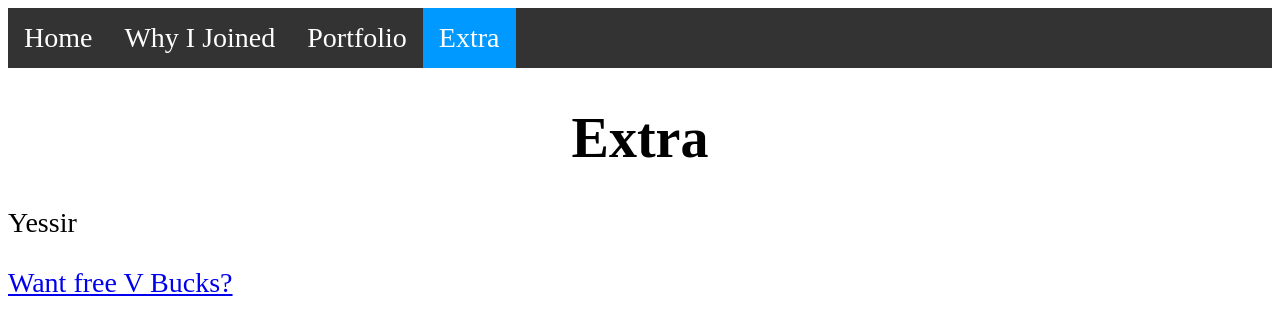
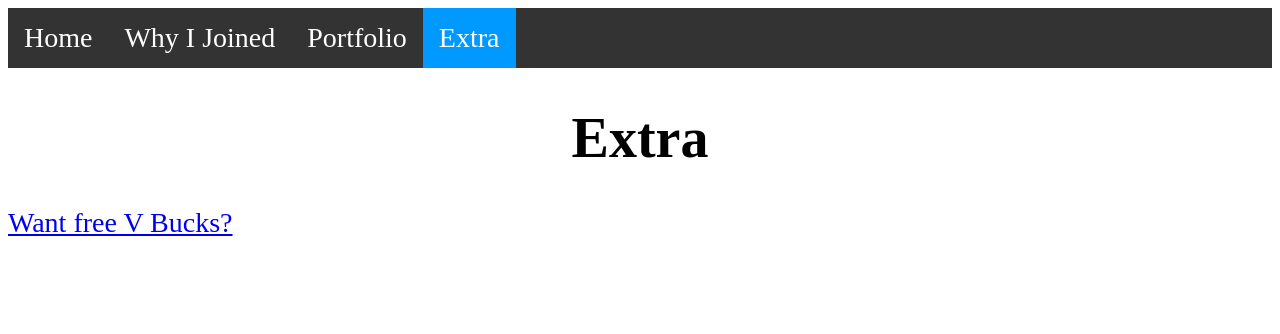
Before and after one commit to AndrewTsuki/andrewtsuki.github.io, a plain HTML site: page extra.html in a window 1280 px wide. Drawn offline with Linux system fonts and the light colour scheme.

Commit message:
Update extra.html

```diff
--- a/extra.html
+++ b/extra.html
@@ -54,8 +54,6 @@ h1 {
     </div>
 <body>
 
-<p>Yessir</p>
-
     <p><a href="https://m.youtube.com/watch?v=dQw4w9WgXcQ">Want free V Bucks?</a></p>
 </body>
 <html>
```
